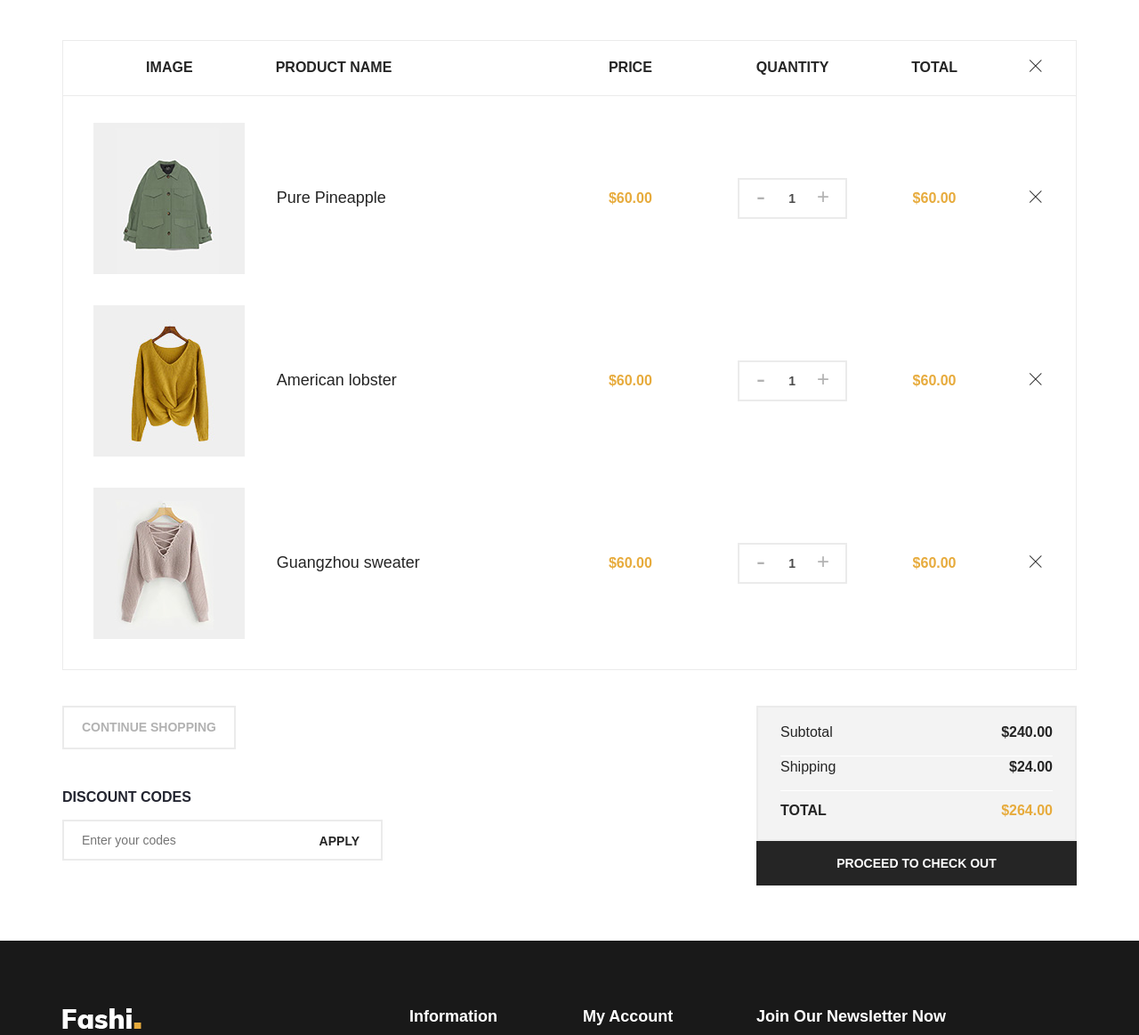
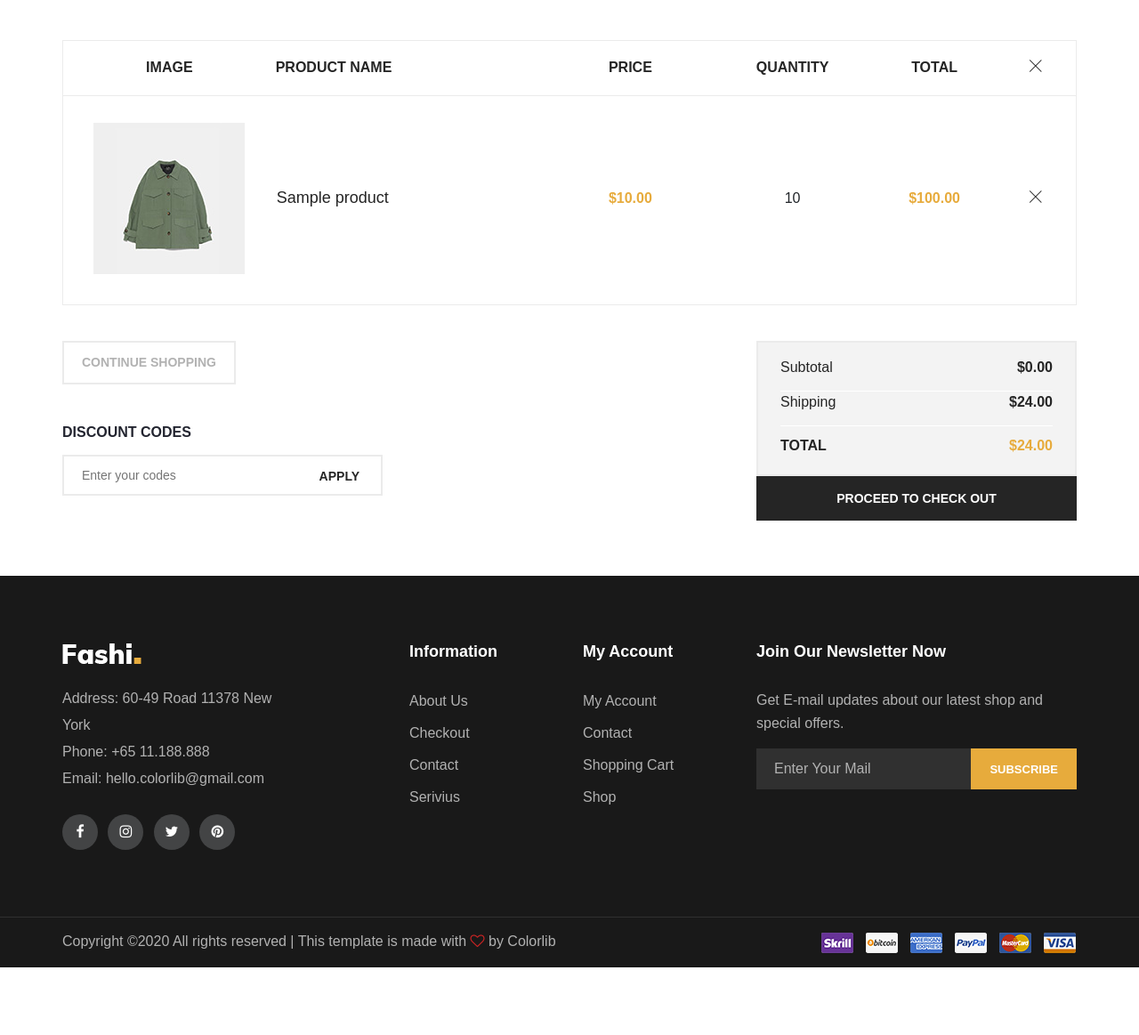
Before and after one commit to joro2404/SummerPractice, a Flask app: template app/templates/cart.html in a window 1280 px wide. Shown: the part 325-1488 px from the top of the page at 89% size. After the commit the page ends 1412 px from the top, so only its background shows below. Run offline with Flask 2, Linux system fonts and the light colour scheme; the template is opened without the code that fills it: most values are stand-ins (such as "Sample title", 1, 10 or a date in 2020); parts of the project's set-up code (start-up, migrations or seed data) failed here and were passed over; some libraries are stand-ins or nearby versions; some web fonts are replaced.

Commit message:
milestone

```diff
--- a/app/models.py
+++ b/app/models.py
@@ -76,6 +76,7 @@ class Product(db.Model):
     overall_rating = db.Column(db.Float(1, 2), nullable=False)
     gender = db.Column(db.Text, nullable=False)
     description = db.Column(db.Text, nullable=False)
+    quantity = 0
 
     def __init__(self, id, name, price, brand_id, overall_rating, gender, description):
         self.id = id
--- a/app/templates/cart.html
+++ b/app/templates/cart.html
@@ -40,61 +40,31 @@
                                 </tr>
                             </thead>
                             <tbody>
+                                {% for product in products %}
                                     <tr>
                                         <td class="cart-pic first-row"><img src="{{ url_for('static', filename='img/cart-page/product-1.jpg') }}" alt=""></td>
                                         <td class="cart-title first-row">
-                                        <h5>Pure Pineapple</h5>
+                                            <h5>{{ product.name }}</h5>
                                         </td>
-                                    <td class="p-price first-row">$60.00</td>
+                                        <td class="p-price first-row">${{ '%0.2f'| format(product.price|float) }}</td>
                                         <td class="qua-col first-row">
                                             <div class="quantity">
-                                            <div class="pro-qty">
-                                                <input type="text" value="1">
+                                                <div >
+                                                    {{ product.quantity }}
                                                 </div>
                                             </div>
                                         </td>
-                                    <td class="total-price first-row">$60.00</td>
+                                        <td class="total-price first-row">${{ '%0.2f'| format(product.price|float * product.quantity) }}</td>
                                         <td class="close-td first-row"><i class="ti-close"></i></td>
                                     </tr>
-                                <tr>
-                                    <td class="cart-pic"><img src="{{ url_for('static', filename='img/cart-page/product-2.jpg') }}" alt=""></td>
-                                    <td class="cart-title">
-                                        <h5>American lobster</h5>
-                                    </td>
-                                    <td class="p-price">$60.00</td>
-                                    <td class="qua-col">
-                                        <div class="quantity">
-                                            <div class="pro-qty">
-                                                <input type="text" value="1">
-                                            </div>
-                                        </div>
-                                    </td>
-                                    <td class="total-price">$60.00</td>
-                                    <td class="close-td"><i class="ti-close"></i></td>
-                                </tr>
-                                <tr>
-                                    <td class="cart-pic"><img src="{{ url_for('static', filename='img/cart-page/product-3.jpg') }}" alt=""></td>
-                                    <td class="cart-title">
-                                        <h5>Guangzhou sweater</h5>
-                                    </td>
-                                    <td class="p-price">$60.00</td>
-                                    <td class="qua-col">
-                                        <div class="quantity">
-                                            <div class="pro-qty">
-                                                <input type="text" value="1">
-                                            </div>
-                                        </div>
-                                    </td>
-                                    <td class="total-price">$60.00</td>
-                                    <td class="close-td"><i class="ti-close"></i></td>
-                                </tr>
+                                {% endfor %}
                             </tbody>
                         </table>
                     </div>
                     <div class="row">
                         <div class="col-lg-4">
                             <div class="cart-buttons">
-                                <a href="#" class="primary-btn continue-shop">Continue shopping</a>
+                                <a href="/catalog" class="primary-btn continue-shop">Continue shopping</a>
                             </div>
                             <div class="discount-coupon">
                                 <h6>Discount Codes</h6>
@@ -107,11 +77,11 @@
                         <div class="col-lg-4 offset-lg-4">
                             <div class="proceed-checkout">
                                 <ul>
-                                    <li class="subtotal">Subtotal <span>$240.00</span></li>
+                                    <li class="subtotal">Subtotal <span>${{ '%0.2f'| format(total_price|float) }}</span></li>
                                     <li class="subtotal">Shipping <span>$24.00</span></li>
-                                    <li class="cart-total">Total <span>$264.00</span></li>
+                                    <li class="cart-total">Total <span>${{ '%0.2f'| format(total_price|float + 24) }}</span></li>
                                 </ul>
-                                <a href="#" class="proceed-btn">PROCEED TO CHECK OUT</a>
+                                <a href="/checkout" class="proceed-btn">PROCEED TO CHECK OUT</a>
                             </div>
                         </div>
                     </div>
```
Also changed, not shown: app/pay.py (+16 -1 lines). Lines whose indentation alone changed are shown as unchanged.
